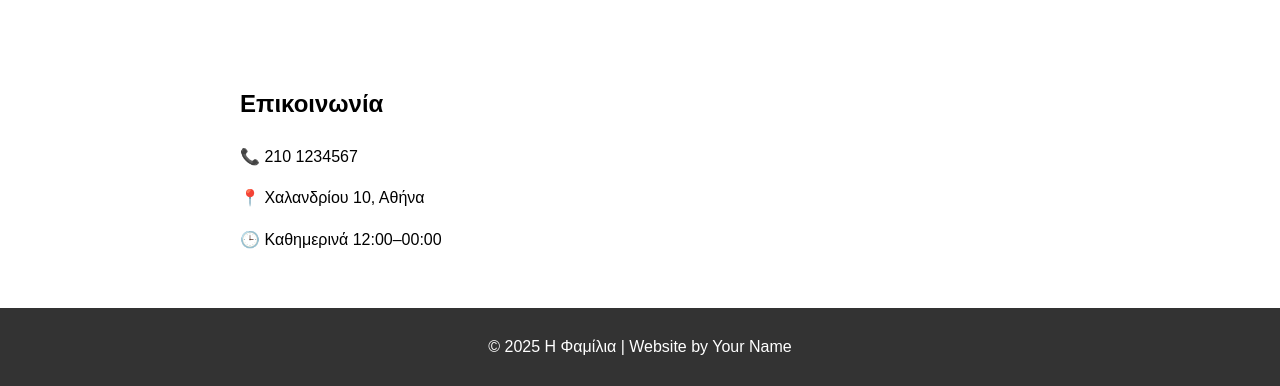
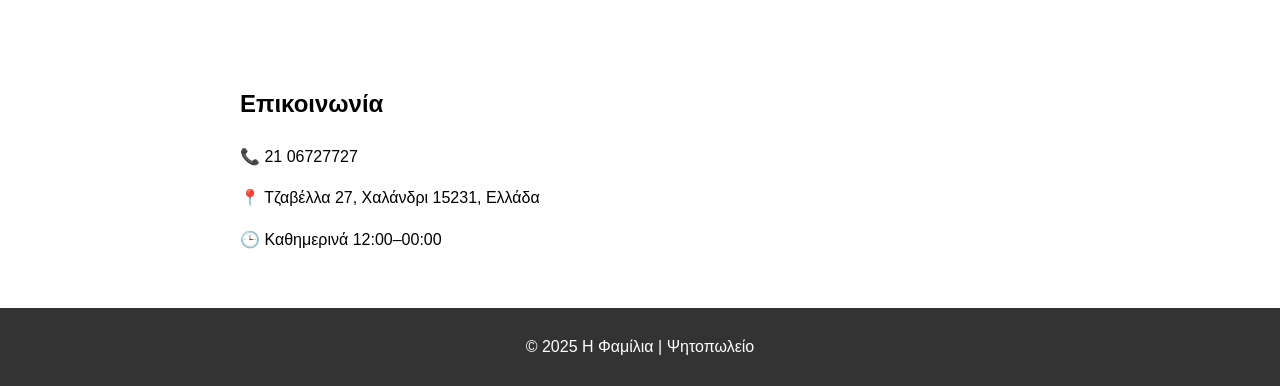
Before and after one commit to pstefanis/ifamilia, a plain HTML site: page index.html in a window 1280 px wide. Shown: the part 1385-1771 px from the top of the page. Drawn offline with Linux system fonts and the light colour scheme.

Commit message:
Update index.html

```diff
--- a/index.html
+++ b/index.html
@@ -34,18 +34,18 @@
 
   <section class="location">
     <h2>Τοποθεσία</h2>
-    <iframe src="https://www.google.com/maps/embed?pb=!1m18!1m12!1m3!1d3124.374924772009!2d23.79353521533011!3d38.01970130597295!2m3!1f0!2f0!3f0!3m2!1i1024!2i768!4f13.1!3m3!1m2!1s0x14a1993bc81df2ab%3A0x48abf1f2d2315a26!2sΗ%20Φαμίλια!5e0!3m2!1sel!2sgr!4v1650894660910!5m2!1sel!2sgr" allowfullscreen="" loading="lazy" referrerpolicy="no-referrer-when-downgrade"></iframe>
+    <iframe src="https://www.google.com/maps/embed?pb=!1m18!1m12!1m3!1d1571.853259798848!2d23.78700772556597!3d38.007305400627054!2m3!1f0!2f0!3f0!3m2!1i1024!2i768!4f13.1!3m3!1m2!1s0x14a1994e5071f269%3A0x3a1687aeb014569f!2zzpcgzqbOsc68zq_Ou865zrE!5e0!3m2!1sel!2sgr!4v1751377884418!5m2!1sel!2sgr" width="600" height="450" style="border:0;" allowfullscreen="" loading="lazy" referrerpolicy="no-referrer-when-downgrade"></iframe>
   </section>
 
   <section class="contact">
     <h2>Επικοινωνία</h2>
-    <p>📞 210 1234567</p>
-    <p>📍 Χαλανδρίου 10, Αθήνα</p>
+    <p>📞 21 06727727</p>
+    <p>📍 Τζαβέλλα 27, Χαλάνδρι 15231, Ελλάδα</p>
     <p>🕒 Καθημερινά 12:00–00:00</p>
   </section>
 
   <footer>
-    <p>© 2025 Η Φαμίλια | Website by Your Name</p>
+    <p>© 2025 Η Φαμίλια | Ψητοπωλείο</p>
   </footer>
 
 </body>
```
